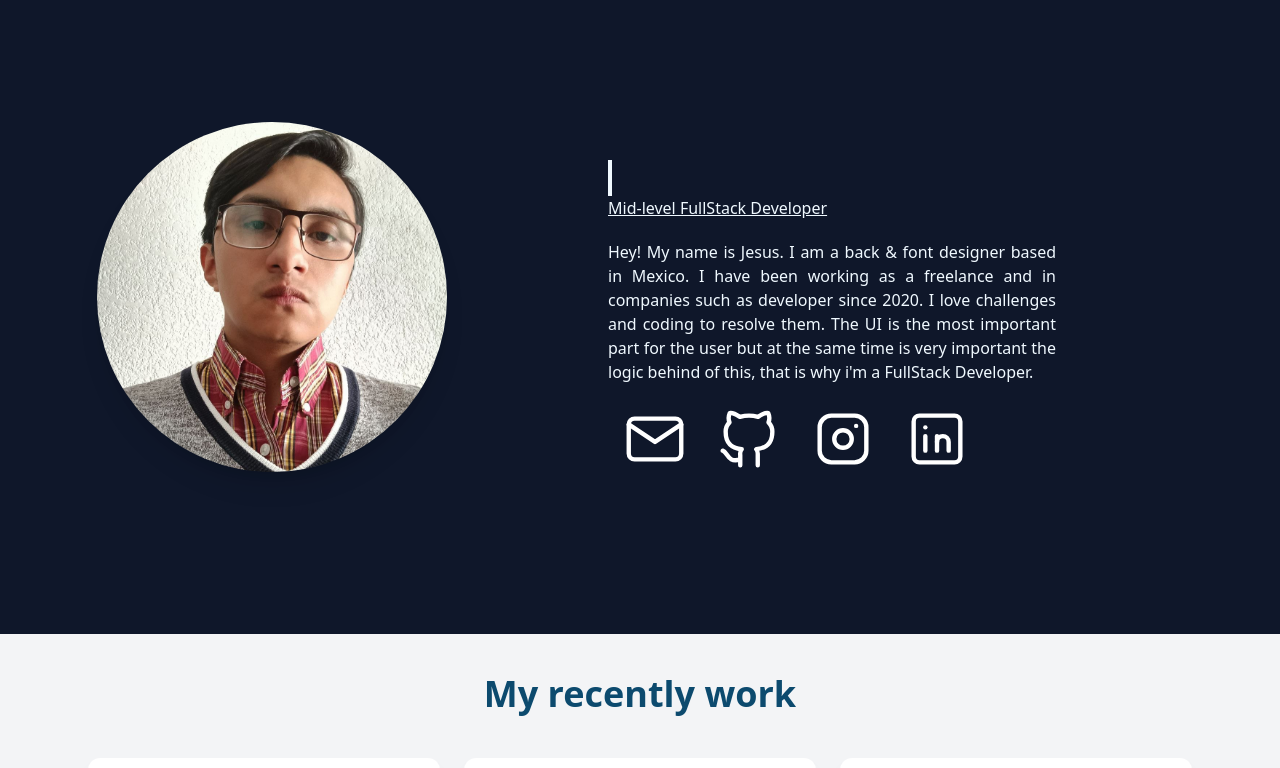
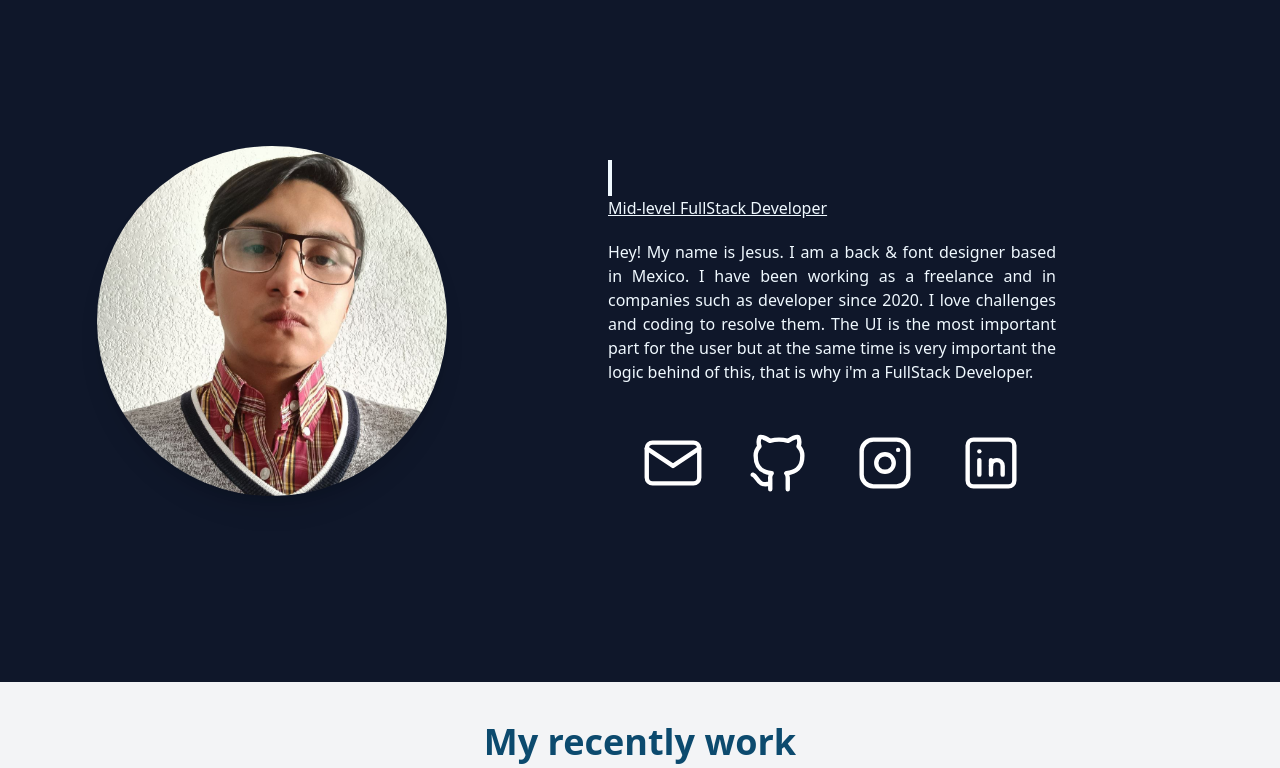
Before and after one commit to H4ckerman666/portfolio, a Vue app: page / in a window 1280 px wide. Shown: the top 768 px of the page. Built offline with nearby package versions, Linux system fonts and the light colour scheme.

Commit message:
add css grid in social media icons

```diff
--- a/src/components/Social.vue
+++ b/src/components/Social.vue
@@ -1,5 +1,7 @@
 <template>
-  <div class="flex flex-row mt-5">
+  <div
+    class="mx-auto grid max-w-6xl grid-cols-2 gap-6 p-6 lg:grid-cols-4 mt-5 justify-items-center"
+  >
     <a
       href="https://github.com/H4ckerman666"
       target="_blank"
```
